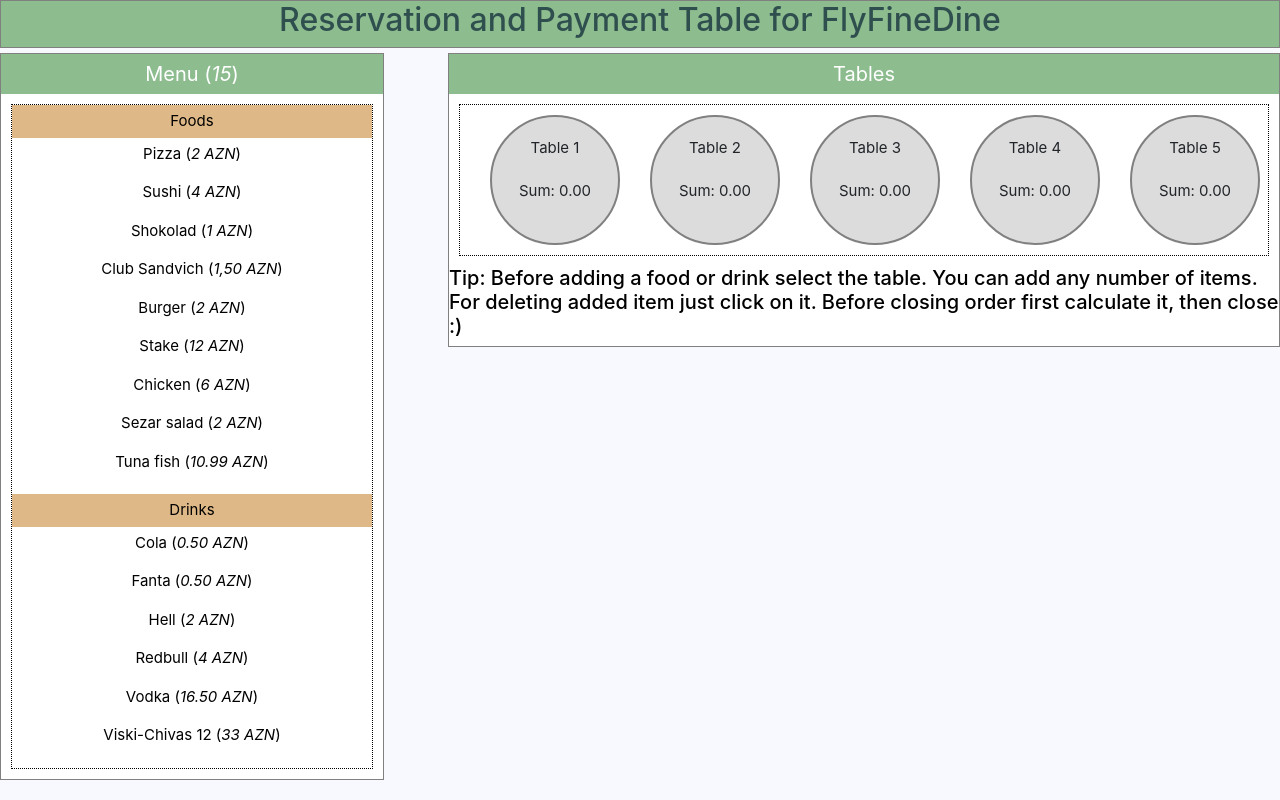
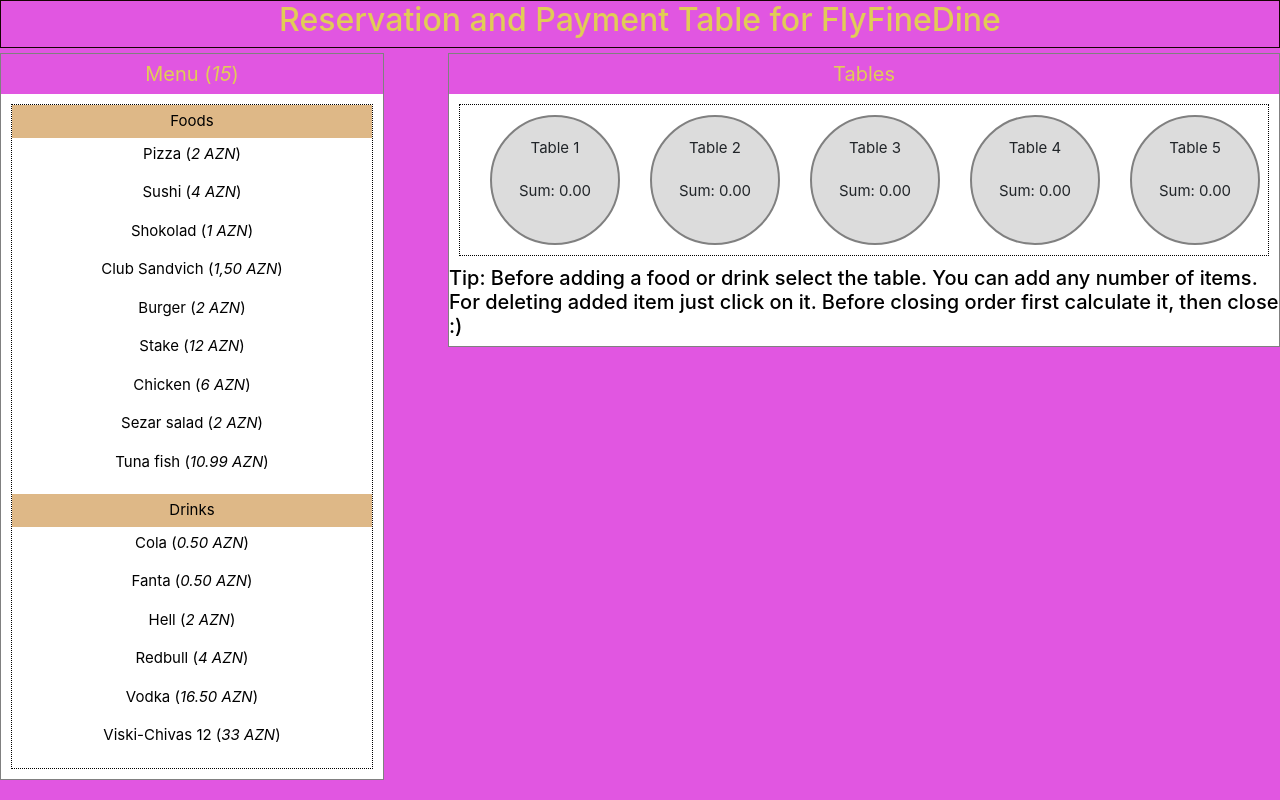
Before and after one commit to shreya664/new, a plain HTML site: page index.html in a window 1280 px wide. Drawn offline with nearby package versions, Linux system fonts and the light colour scheme.

Commit message:
Update style.css

```diff
--- a/style.css
+++ b/style.css
@@ -1,24 +1,27 @@
 body {
 
-	background: #f8f8ff;
-	color: black;
+	background: #E156E1;
+	color: #E1CC56;
 	font-size: 15px;
 
 }
+#grad {
+    background-image: linear-gradient(to right, #e10bb3 , rgb(255, 0, 111));
+  }
 
 #basliq {
-background: #8dbc8f;
-color: #2f4f4f;
+background: #E156E1;
+color: #E1CC56;
 text-align: center;
 margin: auto;
-border: 1px solid grey;
+border: 1px solid rgb(22, 3, 3);
 padding: 10 px;
 font-size: 20px;
 }
 
 .title {
-background: #8dbc8f;
-color: white;
+background: #E156E1;
+color: #E1CC56;
 margin: auto;
 text-align: center;
 padding: 5px;
@@ -110,7 +113,7 @@ padding: 5px;
 
 
 .table-result {
-	border: 1px dotted green;
+	border: 1px dotted rgb(14, 229, 240);
 	margin: 10px;
 	min-height: 20px;
 
```
